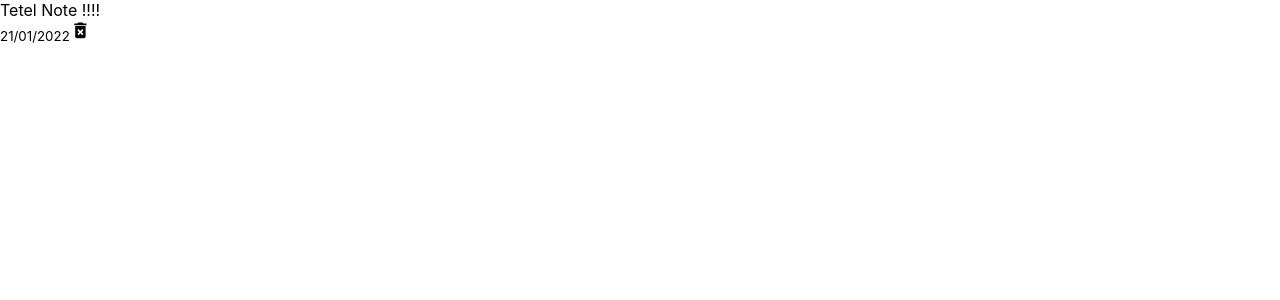
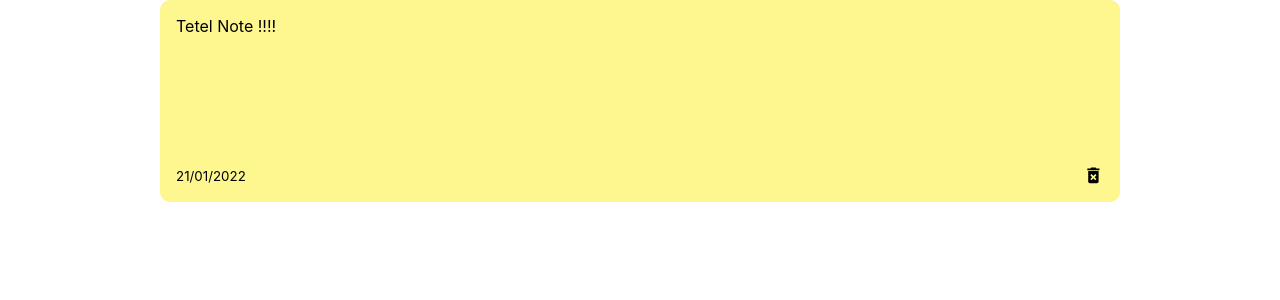
Before and after one commit to svoboda-core/react-my-note-app, a React (Create React App) app: page / in a window 1280 px wide. Shown: the top 300 px of the page. Built offline with nearby package versions, Linux system fonts and the light colour scheme.

Commit message:
style: note styles layout

```diff
--- a/src/index.css
+++ b/src/index.css
@@ -11,3 +11,35 @@
   font-family: source-code-pro, Menlo, Monaco, Consolas, 'Courier New',
     monospace;
 }
+
+.container{
+	max-width: 960px;
+	margin-left: auto;
+	margin-right: auto;
+	padding-left: 15px;
+	padding-right: 15px;
+}
+.notes-list{
+	display: grid;
+	grid-gap: 1rem;
+	grid-template-columns: repeat(auto-fit, minmax(200px, 1fr));
+
+}
+.note{
+	background-color: #fef68e;
+
+	border-radius: 10px;
+	padding: 1rem;
+	min-height: 170px;
+	display: flex;
+	flex-direction: column;
+	justify-content: space-between;
+}
+.note-footer{
+	display: flex;
+	align-items: center;
+	justify-content: space-between;
+}
+.notes-list{
+
+}
```
